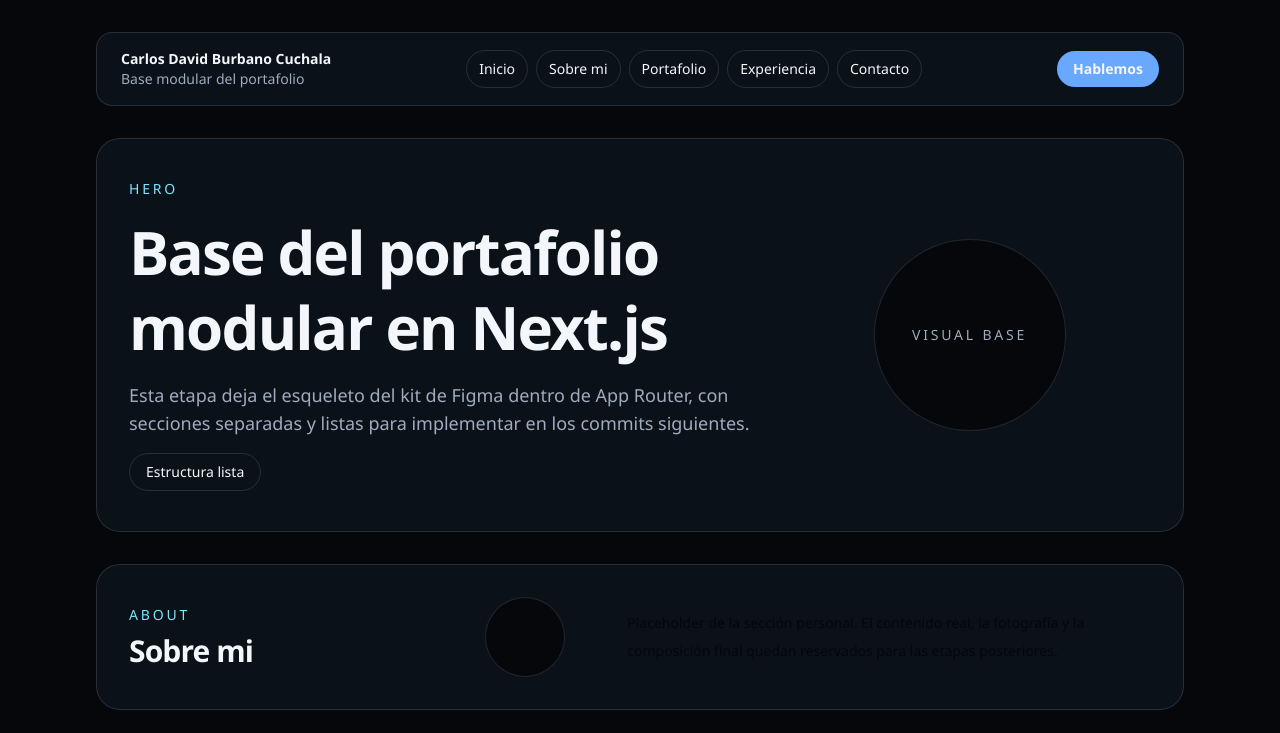
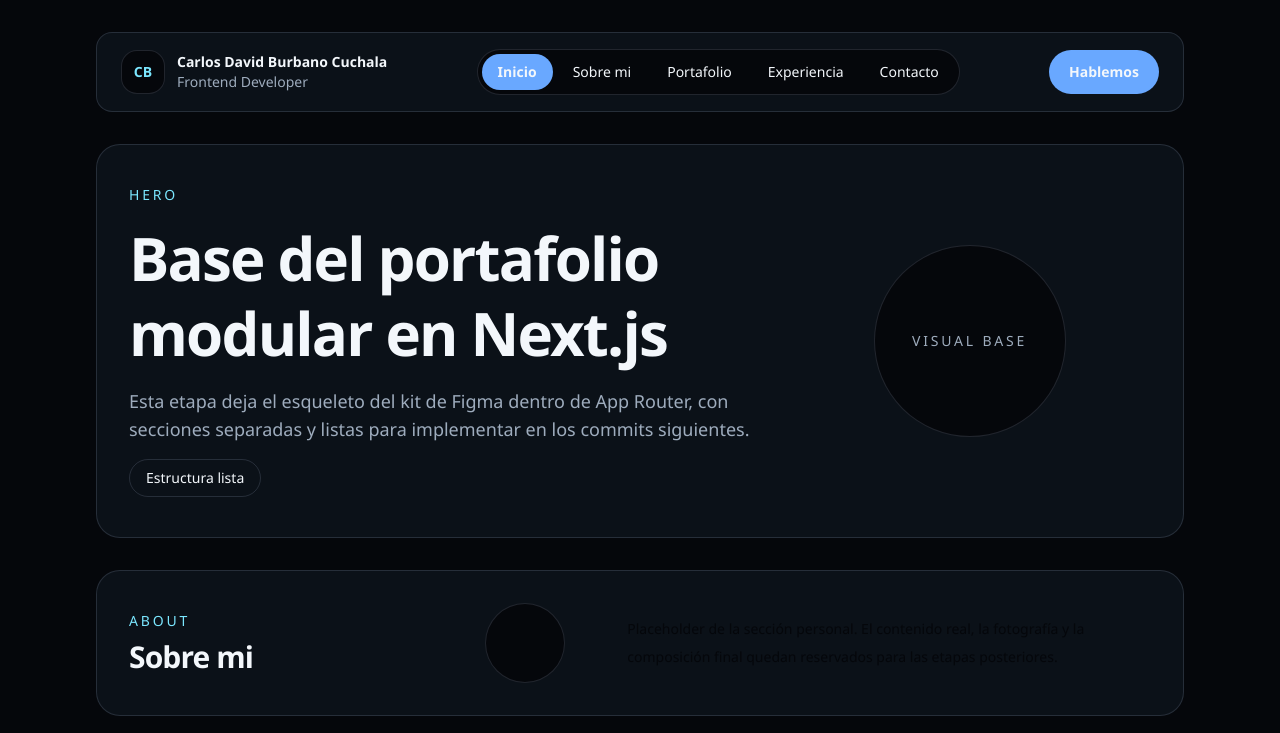
Before and after one commit to C-David-Burbano-C/Portafolio, a Next.js app: page / in a window 1280 px wide. Shown: the top 733 px of the page. Built offline with nearby package versions, Linux system fonts and the light colour scheme.

Commit message:
feat: responsive navbar with simple mobile sidebar

```diff
--- a/app/_components/portfolio/top_nav.tsx
+++ b/app/_components/portfolio/top_nav.tsx
@@ -1,3 +1,7 @@
+"use client";
+
+import { useEffect, useState } from "react";
+
 const navItems = [
   { href: "#inicio", label: "Inicio" },
   { href: "#sobre-mi", label: "Sobre mi" },
@@ -6,28 +10,185 @@ const navItems = [
   { href: "#contacto", label: "Contacto" },
 ];
 
+function NavLink({
+  href,
+  label,
+  active,
+  onNavigate,
+}: {
+  href: string;
+  label: string;
+  active: boolean;
+  onNavigate?: () => void;
+}) {
+  return (
+    <a
+      href={href}
+      onClick={onNavigate}
+      className={
+        active
+          ? "bg-accent text-slate-950 rounded-full px-4 py-2 text-sm font-semibold"
+          : "text-muted rounded-full px-4 py-2 text-sm font-medium"
+      }
+    >
+      {label}
+    </a>
+  );
+}
+
 export default function TopNav() {
+  const [isOpen, setIsOpen] = useState(false);
+  const [activeHref, setActiveHref] = useState("#inicio");
+
+  useEffect(() => {
+    if (typeof window === "undefined") {
+      return;
+    }
+
+    const syncActive = () => {
+      setActiveHref(window.location.hash || "#inicio");
+    };
+
+    syncActive();
+    window.addEventListener("hashchange", syncActive);
+
+    return () => {
+      window.removeEventListener("hashchange", syncActive);
+    };
+  }, []);
+
+  useEffect(() => {
+    if (typeof window === "undefined") {
+      return;
+    }
+
+    const mediaQuery = window.matchMedia("(min-width: 768px)");
+    const handleChange = (event: MediaQueryListEvent) => {
+      if (event.matches) {
+        setIsOpen(false);
+      }
+    };
+
+    mediaQuery.addEventListener("change", handleChange);
+
+    return () => {
+      mediaQuery.removeEventListener("change", handleChange);
+    };
+  }, []);
+
+  useEffect(() => {
+    if (typeof document === "undefined") {
+      return;
+    }
+
+    document.body.style.overflow = isOpen ? "hidden" : "";
+
+    return () => {
+      document.body.style.overflow = "";
+    };
+  }, [isOpen]);
+
+  const handleNavigate = (href: string) => {
+    setActiveHref(href);
+    setIsOpen(false);
+  };
+
   return (
-    <header className="bg-surface rounded-2xl border border-line px-4 py-4 sm:px-6">
-      <div className="flex flex-col gap-4 md:flex-row md:items-center md:justify-between">
+    <>
+      <header className="bg-surface border-line sticky top-4 z-40 rounded-2xl border px-4 py-4 sm:px-6">
+        <div className="flex items-center justify-between gap-4">
+          <div className="flex min-w-0 items-center gap-3">
+            <div className="bg-base border-line text-cyan flex h-11 w-11 items-center justify-center rounded-2xl border text-sm font-semibold">
+              CB
+            </div>
+            <div className="min-w-0">
+              <p className="truncate text-sm font-semibold text-foreground">
+                Carlos David Burbano Cuchala
+              </p>
+              <p className="text-muted hidden text-sm md:block">
+                Frontend Developer
+              </p>
+            </div>
+          </div>
+
+          <nav className="border-line bg-base hidden items-center gap-1 rounded-full border p-1 md:flex">
+            {navItems.map((item) => (
+              <NavLink
+                key={item.href}
+                href={item.href}
+                label={item.label}
+                active={activeHref === item.href}
+                onNavigate={() => handleNavigate(item.href)}
+              />
+            ))}
+          </nav>
+
+          <div className="hidden md:block">
+            <a
+              href="#contacto"
+              onClick={() => handleNavigate("#contacto")}
+              className="bg-accent inline-flex items-center justify-center rounded-full px-5 py-3 text-sm font-semibold text-slate-950"
+            >
+              Hablemos
+            </a>
+          </div>
+
+          <button
+            type="button"
+            aria-expanded={isOpen}
+            aria-controls="mobile-sidebar"
+            aria-label="Abrir menu"
+            onClick={() => setIsOpen((current) => !current)}
+            className="border-line bg-base flex h-11 w-11 items-center justify-center rounded-2xl border md:hidden"
+          >
+            <span className="flex flex-col gap-1">
+              <span className="bg-foreground block h-0.5 w-5 rounded-full" />
+              <span className="bg-foreground block h-0.5 w-5 rounded-full" />
+              <span className="bg-foreground block h-0.5 w-5 rounded-full" />
+            </span>
+          </button>
+        </div>
+      </header>
+
+      {isOpen ? (
+        <div className="fixed inset-0 z-50 md:hidden">
+          <button
+            type="button"
+            aria-label="Cerrar menu"
+            onClick={() => setIsOpen(false)}
+            className="absolute inset-0 bg-slate-950/70"
+          />
+
+          <aside
+            id="mobile-sidebar"
+            className="bg-surface border-line absolute right-0 top-0 flex h-full w-72 flex-col border-l px-5 py-6 shadow-lg"
+          >
             <div className="flex items-center justify-between gap-4">
               <div>
-            <p className="text-sm font-semibold text-foreground">
-              Carlos David Burbano Cuchala
-            </p>
-            <p className="text-muted text-sm">Base modular del portafolio</p>
+                <p className="text-sm font-semibold text-foreground">Menu</p>
+                <p className="text-muted text-sm">Frontend Developer</p>
               </div>
-          <span className="border-line text-muted rounded-full border px-3 py-1 text-xs md:hidden">
-            Menu
-          </span>
+              <button
+                type="button"
+                aria-label="Cerrar sidebar"
+                onClick={() => setIsOpen(false)}
+                className="border-line bg-base text-foreground flex h-10 w-10 items-center justify-center rounded-2xl border text-lg"
+              >
+                ×
+              </button>
             </div>
 
-        <nav className="flex flex-wrap gap-2">
+            <nav className="mt-8 flex flex-col gap-2">
               {navItems.map((item) => (
                 <a
                   key={item.href}
                   href={item.href}
-              className="border-line text-muted rounded-full border px-3 py-2 text-sm"
+                  onClick={() => handleNavigate(item.href)}
+                  className={
+                    activeHref === item.href
+                      ? "bg-accent rounded-2xl px-4 py-3 text-sm font-semibold text-slate-950"
+                      : "bg-base text-foreground border-line rounded-2xl border px-4 py-3 text-sm font-medium"
+                  }
                 >
                   {item.label}
                 </a>
@@ -36,11 +197,23 @@ export default function TopNav() {
 
             <a
               href="#contacto"
-          className="bg-accent inline-flex w-full items-center justify-center rounded-full px-4 py-2 text-sm font-semibold text-slate-950 md:w-auto"
+              onClick={() => handleNavigate("#contacto")}
+              className="bg-accent mt-6 inline-flex items-center justify-center rounded-full px-5 py-3 text-sm font-semibold text-slate-950"
             >
               Hablemos
             </a>
+
+            <div className="border-line mt-auto rounded-2xl border p-4">
+              <p className="text-sm font-semibold text-foreground">
+                Carlos David Burbano Cuchala
+              </p>
+              <p className="text-muted mt-1 text-sm">
+                Navegacion movil simple, alineada con el kit modular.
+              </p>
             </div>
-    </header>
+          </aside>
+        </div>
+      ) : null}
+    </>
   );
 }
```
Lines whose indentation alone changed are shown as unchanged.
